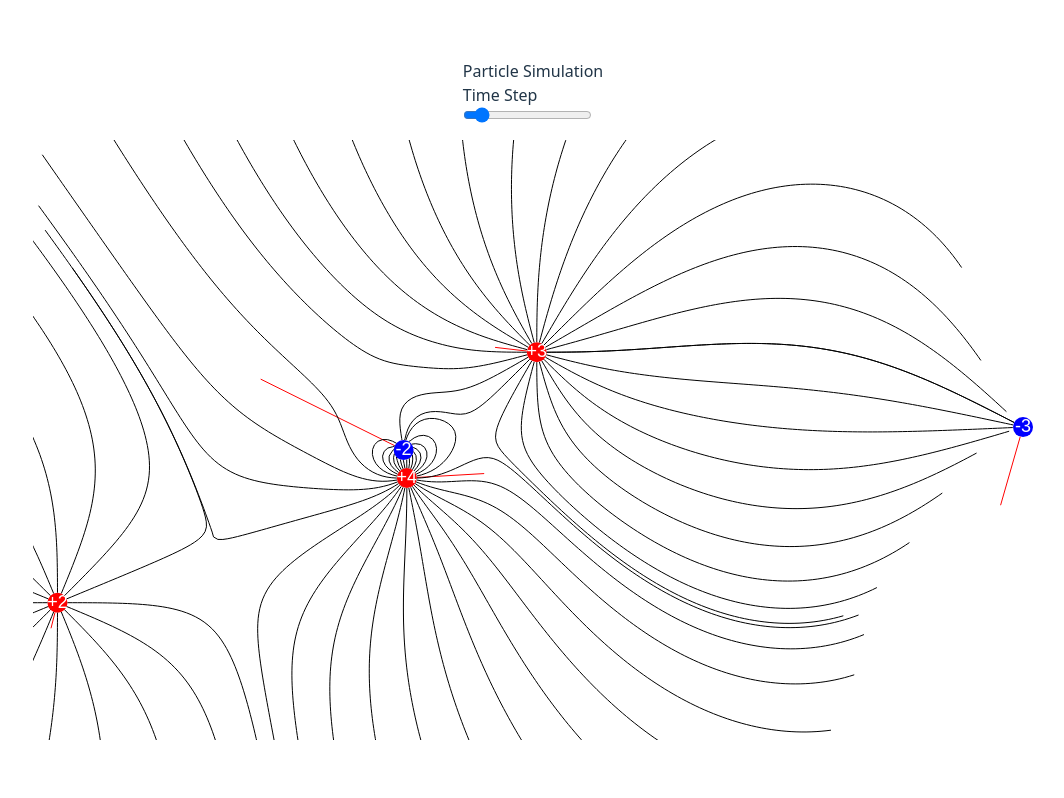
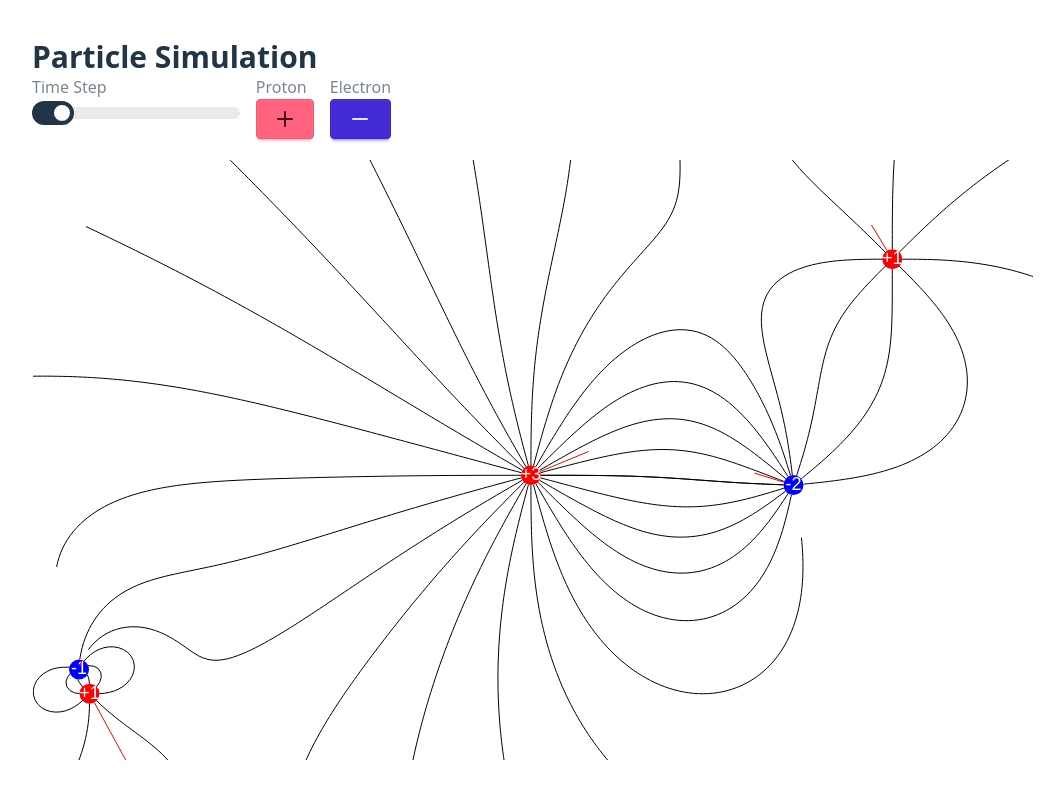
Before and after one commit to theChantu/physics-simulations, a SvelteKit app: page /particle in a window 1280 px wide. Shown: the whole page, without its empty margins (107-1171 px from the left). Built offline with nearby package versions, Linux system fonts and the light colour scheme.

Commit message:
add particle buttons

```diff
--- a/src/routes/layout.css
+++ b/src/routes/layout.css
@@ -1,5 +1,6 @@
 @import 'tailwindcss';
 @plugin '@tailwindcss/typography';
+@plugin 'daisyui';
 
 :root {
 	font-family: system-ui, Avenir, Helvetica, Arial, sans-serif;
--- a/src/routes/particle/+page.svelte
+++ b/src/routes/particle/+page.svelte
@@ -1,15 +1,12 @@
 <script lang="ts">
 	import { onMount } from 'svelte';
+	import { Plus, Minus } from 'lucide-svelte';
 
 	let canvas: HTMLCanvasElement, context: CanvasRenderingContext2D | null;
 
 	onMount(() => {
 		context = canvas.getContext('2d');
 	});
-
-	function sleep(ms: number) {
-		return new Promise((resolve) => setTimeout(resolve, ms));
-	}
 
 	class Particle {
 		x: number;
@@ -42,28 +39,45 @@
 
 	const particles: Particle[] = [];
 	const NUM_PARTICLES = 5;
+	const MAX_CHARGE = 4;
+	const MIN_CHARGE = 1;
+
 	let TIME_STEP = 0.1;
 	const K = 80000; // Coulomb's constant (scaled for simulation)
 	const airResistance = 0.99;
 	const bounce = 0.5;
 
-	for (let i = 0; i < NUM_PARTICLES; i++) {
-		const minCharge = 1;
-		const maxCharge = 4;
-		const charge =
-			i % 2 === 0
-				? Math.round(Math.random() * (maxCharge - 1) + minCharge)
-				: Math.round(Math.random() * (-maxCharge + 1) + -minCharge);
-		particles.push(
-			new Particle(
+	type ChargeSign = -1 | 1;
+
+	function generateRandomSign(): ChargeSign {
+		return Math.random() < 0.5 ? -1 : 1;
+	}
+
+	function generateRandomCharge(chargeSign?: ChargeSign) {
+		if (chargeSign === undefined) chargeSign = generateRandomSign();
+
+		const magnitude = Math.floor(Math.random() * (MAX_CHARGE - MIN_CHARGE + 1)) + MIN_CHARGE;
+
+		return chargeSign === 1 ? magnitude : -magnitude;
+	}
+
+	function generateRandomParticle(charge?: number) {
+		const chargeSign = generateRandomSign();
+		if (!charge) charge = generateRandomCharge(chargeSign);
+
+		return new Particle(
 			Math.random() * WIDTH,
 			Math.random() * HEIGHT,
 			(Math.random() - 0.5) * 50,
 			(Math.random() - 0.5) * 50,
 			charge,
 			10
-			)
 		);
+	}
+
+	for (let i = 0; i < NUM_PARTICLES; i++) {
+		const charge = i % 2 === 0 ? generateRandomCharge(1) : generateRandomCharge(-1);
+		particles.push(generateRandomParticle(charge));
 	}
 
 	function update() {
@@ -252,15 +266,46 @@
 		mouseX = event.clientX - rect.left;
 		mouseY = event.clientY - rect.top;
 	}
+
+	function handleAddParticle(charge: ChargeSign) {
+		const newParticle = generateRandomParticle(generateRandomCharge(charge));
+		particles.push(newParticle);
+	}
 </script>
 
-<div id="container">
+<div class="flex w-full items-center justify-center">
+	<div class="fit flex min-h-screen w-fit flex-col items-center justify-center">
+		<div class="flex self-start">
 			<div id="particle-simulation-settings">
-		<h1>Particle Simulation</h1>
-		<div>
-			<div class="particle-simulation-setting">
-				<label for="time-step">Time Step</label>
-				<input type="range" id="time-step" min="0" max="1" step="0.01" bind:value={TIME_STEP} />
+				<h1 class="text-3xl font-semibold">Particle Simulation</h1>
+				<div class="flex gap-4">
+					<div class="mb-1">
+						<label class="label" for="time-step">
+							<span class="label-text">Time Step</span>
+						</label>
+						<input
+							class="range"
+							type="range"
+							id="time-step"
+							min="0"
+							max="1"
+							step="0.01"
+							bind:value={TIME_STEP}
+						/>
+					</div>
+					<div class="mb-1 flex flex-col">
+						<label class="label" for="time-step">
+							<span class="label-text">Proton</span>
+						</label>
+						<button class="btn btn-error" on:click={() => handleAddParticle(1)}><Plus /></button>
+					</div>
+					<div class="mb-1 flex flex-col">
+						<label class="label" for="time-step">
+							<span class="label-text">Electron</span>
+						</label>
+						<button class="btn btn-primary" on:click={() => handleAddParticle(-1)}><Minus /></button
+						>
+					</div>
 				</div>
 			</div>
 		</div>
@@ -274,16 +319,9 @@
 			on:mousemove={handleMoveMouse}
 		></canvas>
 	</div>
+</div>
 
 <style>
-	#container {
-		min-height: 100vh;
-
-		display: flex;
-		flex-direction: column;
-		align-items: center;
-		justify-content: center;
-	}
 	#particle-simulation {
 		border: 1px solid rgba(255, 255, 255, 0.1);
 	}
@@ -291,10 +329,4 @@
 	#particle-simulation-settings {
 		margin-bottom: 1rem;
 	}
-
-	.particle-simulation-setting {
-		display: flex;
-		flex-direction: column;
-		max-width: fit-content;
-	}
 </style>
```
Also changed, not shown: package.json (+18 -14 lines), src/lib/components/SimControls.svelte (added), src/lib/sim/particle.ts (added), 1 other file (tests, documents, lock files or other folders). Lines whose indentation alone changed are shown as unchanged.
